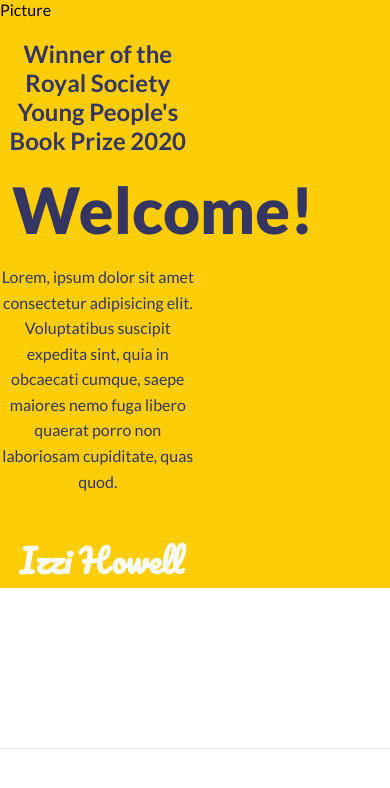
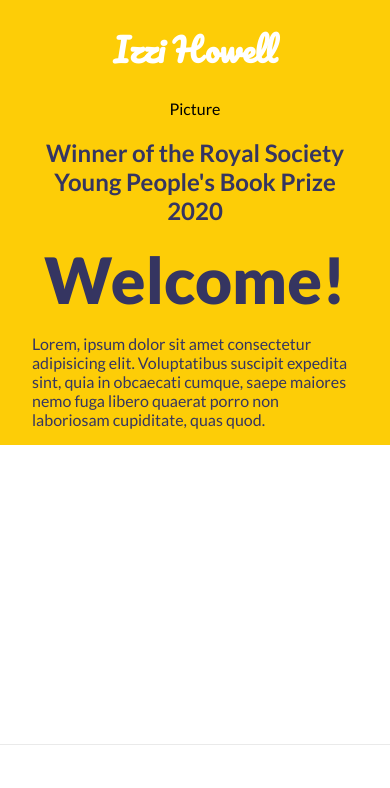
Before and after one commit to ajsevillano/izzihowell.com, a Next.js app: page / in a window 390 px wide. Shown: the top 788 px of the page. Built offline with nearby package versions, Linux system fonts and the light colour scheme.

Commit message:
Rearrange css for hero and navigation

```diff
--- a/components/Header/Hero/Hero.module.scss
+++ b/components/Header/Hero/Hero.module.scss
@@ -1,12 +1,17 @@
+.herowrapper {
+  display: flex;
+  flex-direction: row;
+  min-width: 90%;
+  align-items: center;
+
+  @media screen and (max-width: 768px) {
+    flex-direction: column-reverse;
+  }
+
   .presentation {
-  height: 100%;
-  flex: 0.5;
-  color: #353561;
-  padding: 0 4rem 0 0;
-
     display: flex;
     flex-direction: column;
-  justify-content: center;
+    color: #353561;
 
     h1 {
       font-size: 4rem;
@@ -21,18 +26,17 @@
     }
 
     p {
-    line-height: 1.6rem;
-    max-width: 60%;
+      max-width: 400px;
     }
 
     @media screen and (max-width: 768px) {
-    flex: 1;
+      h2 {
+        max-width: 100%;
+        text-align: center;
+      }
+      h1 {
         text-align: center;
       }
     }
-
-.picture {
-  height: 100%;
-  width: 100%;
-  flex: 0.5;
   }
+}
--- a/components/Header/Hero/index.jsx
+++ b/components/Header/Hero/index.jsx
@@ -3,7 +3,7 @@ import WrapperFlex from '../../Layouts/WrapperFlex';
 
 const Hero = () => {
   return (
-    <>
+    <div className={styles.herowrapper}>
       <div className={styles.presentation}>
         <h2>Winner of the Royal Society Young People's Book Prize 2020</h2>
         <h1>Welcome!</h1>
@@ -14,7 +14,7 @@ const Hero = () => {
         </p>
       </div>
       <div className={styles.picture}>Picture</div>
-    </>
+    </div>
   );
 };
 
--- a/components/Header/Navigation/Navigation.module.scss
+++ b/components/Header/Navigation/Navigation.module.scss
@@ -3,6 +3,9 @@
   flex-direction: row;
   min-width: 90%;
   align-items: center;
+  @media screen and (max-width: 768px) {
+    min-width: 0%;
+  }
 
   .logo {
     font-family: 'Pacifico', cursive;
--- a/components/Header/index.jsx
+++ b/components/Header/index.jsx
@@ -15,7 +15,7 @@ const Header = () => {
         />
         <link rel="icon" href="/favicon.ico" />
       </Head>
-      <WrapperFlex background="#fdcd07">
+      <WrapperFlex background="#fdcd07" minheight="50vh">
         <Navigation />
         <Hero />
       </WrapperFlex>
--- a/components/Layouts/WrapperFlex/WrapperFlex.module.scss
+++ b/components/Layouts/WrapperFlex/WrapperFlex.module.scss
@@ -7,7 +7,6 @@
   padding: 0 10rem;
 
   @media screen and (max-width: 768px) {
-    padding: 0 0;
-    flex-direction: column-reverse;
+    padding: 0 2rem;
   }
 }
--- a/components/Layouts/WrapperFlex/index.js
+++ b/components/Layouts/WrapperFlex/index.js
@@ -1,11 +1,7 @@
 import styles from './WrapperFlex.module.scss';
 
 // Section Wrapper
-const WrapperFlex = ({
-  children,
-  background = '#ffffff',
-  minheight = '10vh',
-}) => {
+const WrapperFlex = ({ children, background = '#ffffff', minheight }) => {
   return (
     <div
       className={styles.wrapper}
```
Lines whose indentation alone changed are shown as unchanged.
